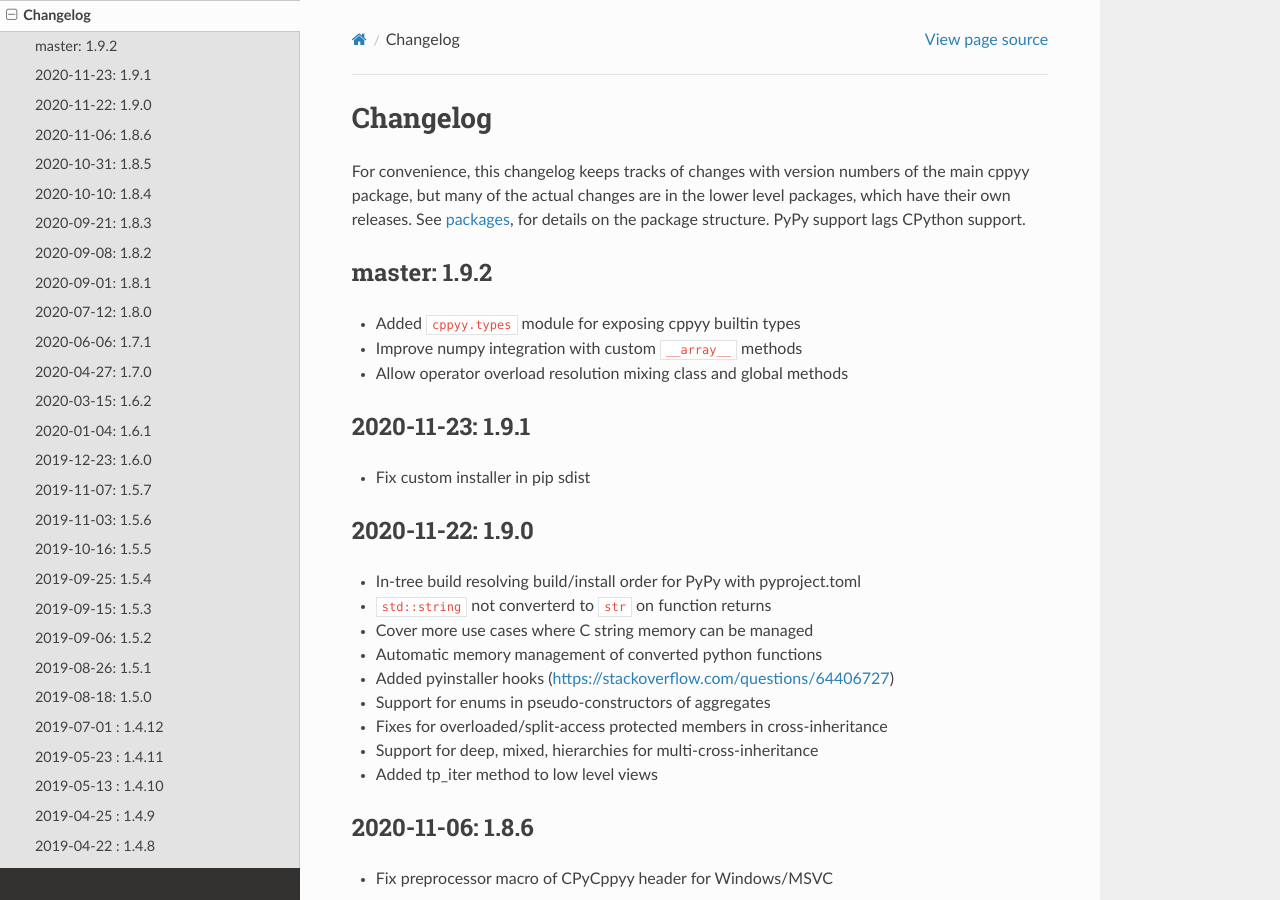
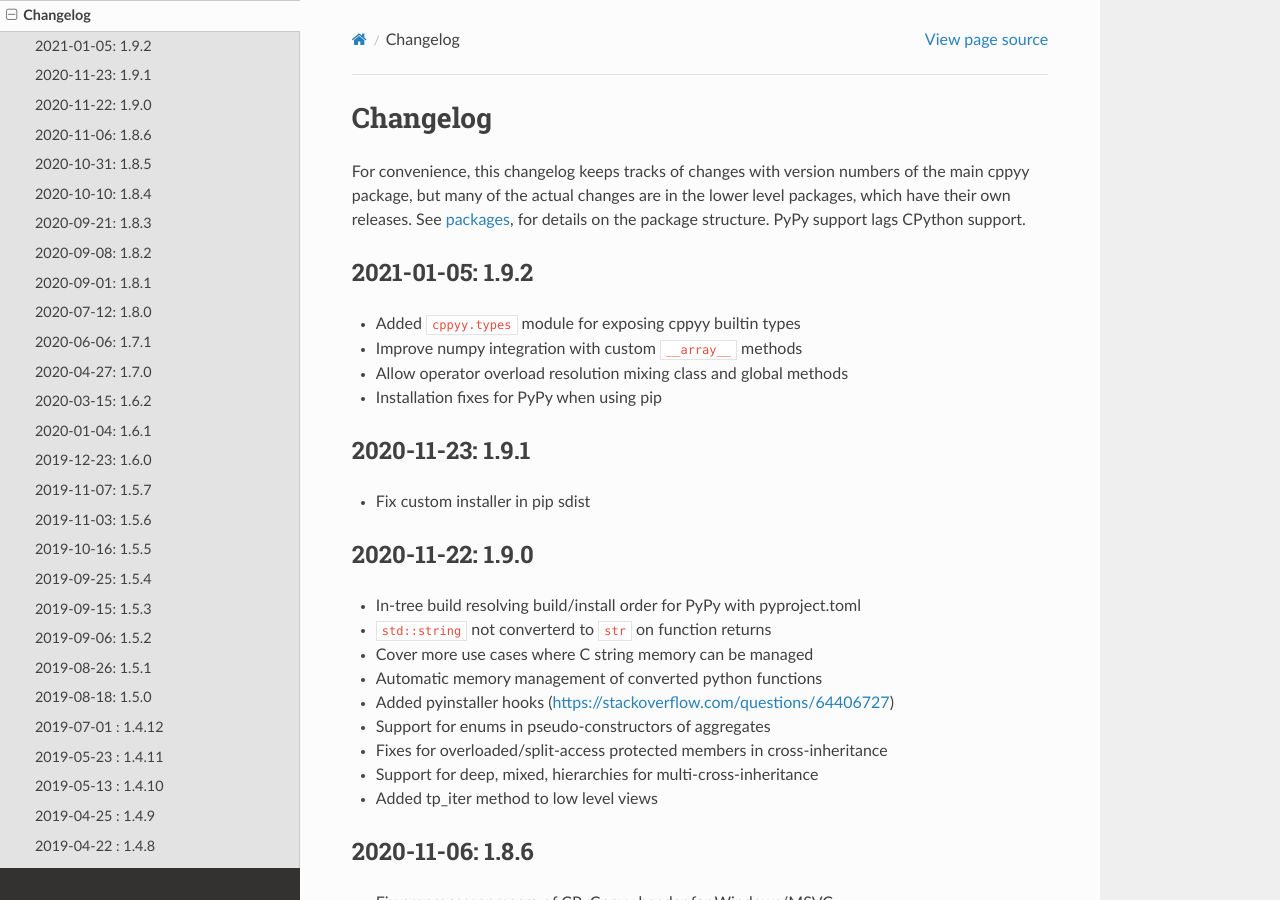
Before and after one commit to wlav/cppyy, a Sphinx documentation site: the page built from doc/source/changelog.rst, in a window 1280 px wide and 900 px high. Built offline with Sphinx 7.4.7 and the Read the Docs theme 2.0.0, drawn with Linux system fonts in a browser that asks for light colours.

```diff
--- a/doc/source/changelog.rst
+++ b/doc/source/changelog.rst
@@ -10,12 +10,13 @@ See :doc:`packages <packages>`, for details on the package structure.
 PyPy support lags CPython support.
 
 
-master: 1.9.2
--------------
+2021-01-05: 1.9.2
+-----------------
 
 * Added ``cppyy.types`` module for exposing cppyy builtin types
 * Improve numpy integration with custom ``__array__`` methods
 * Allow operator overload resolution mixing class and global methods
+* Installation fixes for PyPy when using pip
 
 
 2020-11-23: 1.9.1
--- a/python/cppyy/_version.py
+++ b/python/cppyy/_version.py
@@ -1 +1 @@
-__version__ = '1.9.1'
+__version__ = '1.9.2'
```
